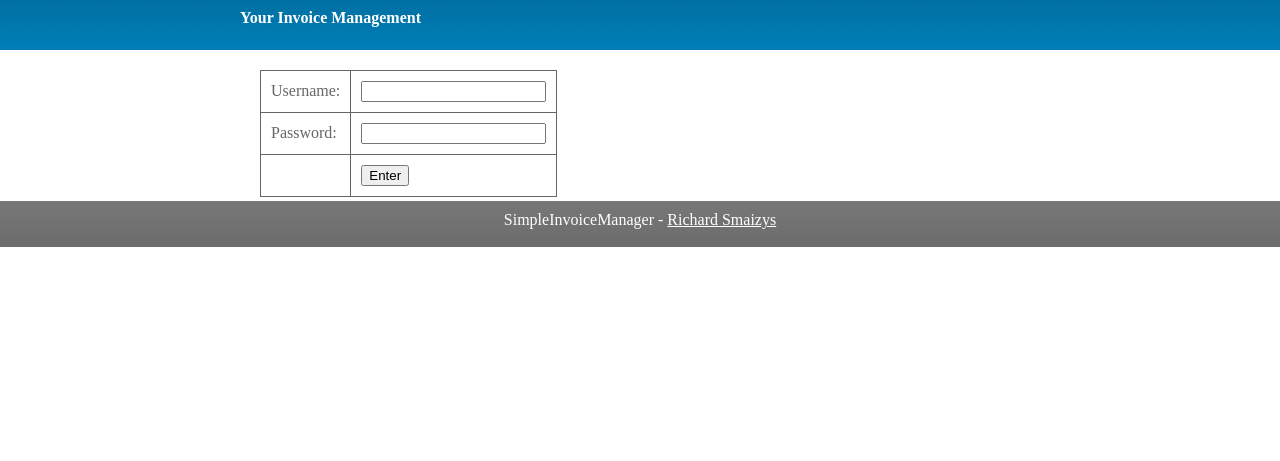
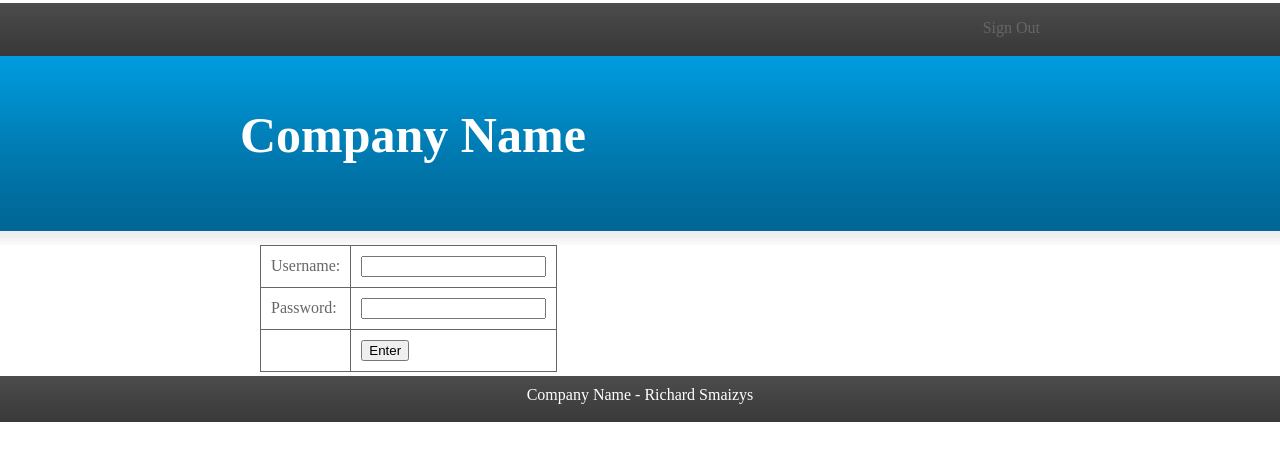
Before and after one commit to rsmaizys/SimpleInvoiceManager, a CodeIgniter app: page /index.php/login in a window 1280 px wide. Shown: the top 461 px of the page. Run offline with CodeIgniter, Linux system fonts and the light colour scheme.

Commit message:
improved design

```diff
--- a/application/views/footer.php
+++ b/application/views/footer.php
@@ -1,7 +1,7 @@
         </div><!--- end of #content --->
         <div id="footer">
             <div class="content">
-                <p>SimpleInvoiceManager - <a style="color:#fff;text-decoration: underline;" href="http://www.smaizys.com">Richard Smaizys</a></p>
+                <p>Company Name - <a style="color:#fff;" href="http://www.smaizys.com">Richard Smaizys</a></p>
             </div>
         </div>
     </div>
--- a/application/views/header.php
+++ b/application/views/header.php
@@ -2,7 +2,7 @@
 <html lang="en" xml:lang="en"> <!--- language --->
 <head>
     <meta charset="utf-8" />
-    <title>InvoiceManagement by Richard Smaizys</title>
+    <title>Company Name - Invoice Management</title>
     <link rel="stylesheet" href="/assets/styles/style.css" type="text/css" media="screen" />
 
     <meta name="Description" content=''/>
@@ -17,8 +17,8 @@
     <div id="wrapper">
         <div id="header">
             <div class="content">
-                <h1><a href="<?php echo site_url('/'); ?>">Your Invoice Management</a></h1>
-                <h2>As Simple as it can be.</h2>
+                <a class="sign_out_button" href="<?php echo site_url('/login/out'); ?>">Sign Out</a>
+                <h1><a href="<?php echo site_url('/'); ?>">Company Name</a></h1>
             </div>
         </div>
         <div id="content">
--- a/assets/styles/style.css
+++ b/assets/styles/style.css
@@ -43,26 +43,57 @@ table {
 	border-spacing: 0;
 }
 
-#header {
-    background: transparent url('/images/back_header.png') repeat-x;
-    height:50px;
-    margin-bottom:20px;
+
+/* WEBSITE DESIGN */
+a {
+    color:#666666;
+    text-decoration:none;
+}
+.success, .error {
+    color:#fff;
+    border:1px solid #fff;
+    padding:10px;
+    width:200px;
+}
+.success {
+    background: #99cc33;
+}
+.error {
+    background: #ff9999;
 }
 
+/* HEADER */
+#header {
+    /*background: transparent url('/images/back_header.png') repeat-x;*/
+    background: transparent url('/images/header_back.jpg') repeat-x;
+    height:245px;
+    /*margin-bottom:20px;*/
+}
+#header h1 {
+    padding:110px 0;
+    font-size:50px;
+}
+#header h1 a {
+    color:#fff;
+}
+#header h1 a:hover {
+    color:#0099cc;
+}
+a.sign_out_button {
+    float:right;
+    padding: 20px 0;
+}
+a.sign_out_button:hover {
+    color:#fff;
+}
+
+/* CONTENT */
 #content, .content {
     width:800px;
     margin:0 auto;
 }
 
-#footer {
-    background: transparent url('/images/back_footer.png') repeat-x;
-    height:50px;
-}
-#footer p {
-    color:#fff;
-    text-align: center;
-    padding: 15px 0;
-}
+/* TABLE DESIGN */
 table {
     margin: 0 0 0 20px;
 }
@@ -78,34 +109,15 @@ td {
     border:1px solid #666666;
     color:#666666;
 }
-h1, h2 {
+
+
+/* FOOTER */
+#footer {
+    background: transparent url('/images/footer_back.jpg') repeat-x;
+    height:50px;
+}
+#footer p {
     color:#fff;
+    text-align: center;
+    padding: 15px 0;
 }
-h1 {
-    font-size:16px;
-    padding:10px 0 20px 0;
-}
-h2 {
-    font-size:14px;
-    padding:5px 0 10px 0;
-}
-.success, .error {
-    color:#fff;
-    border:1px solid #fff;
-    padding:10px;
-    width:200px;
-}
-
-.success {
-    background: #99cc33;
-}
-.error {
-    background: #ff9999;
-}
-h1 a {
-    color:#fff;
-}
-a {
-    color:#666666;
-    text-decoration:none;
-}
```
Also changed, not shown: images/footer_back.jpg (added), images/header_back.jpg (added).
